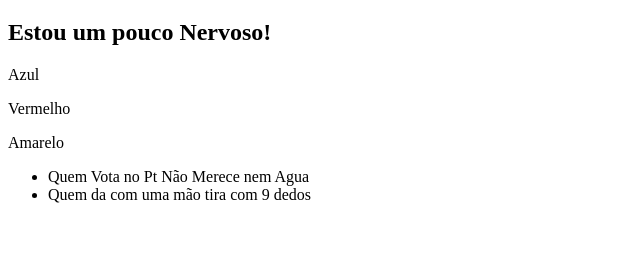
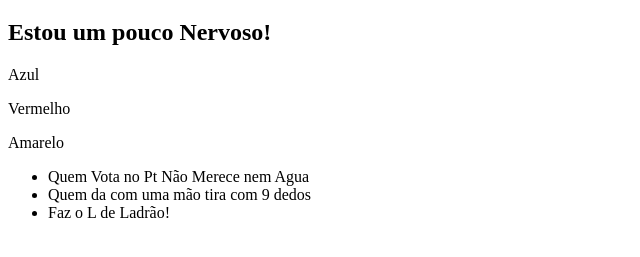
Before and after one commit to zidanenoauge-rgb/prova-html-css-FellipeBryan, a plain HTML site: page index.html in a window 1280 px wide. Shown: the part 61-318 px from the top of the page, without its empty margins (0-640 px from the left). Drawn offline with Linux system fonts and the light colour scheme.

Commit message:
Adicionei o Terceiro item da lista

```diff
--- a/index.html
+++ b/index.html
@@ -15,6 +15,7 @@
     <ul>
         <li>Quem Vota no Pt Não Merece nem Agua</li>
         <li>Quem da com uma mão tira com 9 dedos</li>
+        <li>Faz o L de Ladrão!</li>
     </ul>
 </body>
 </html>
```
